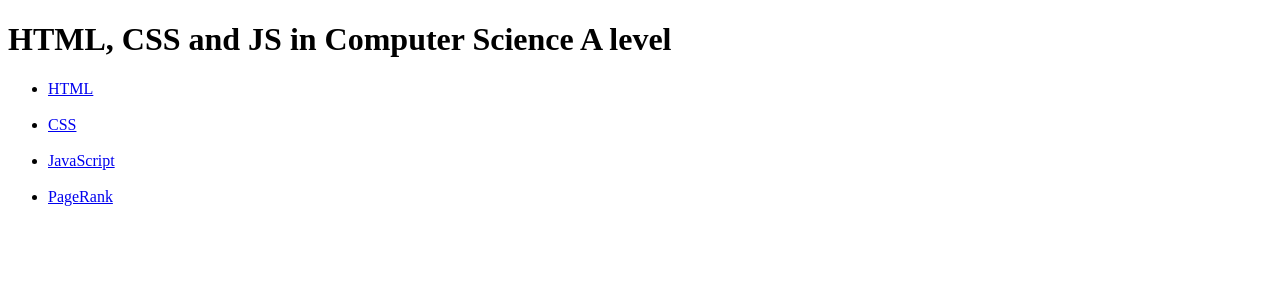
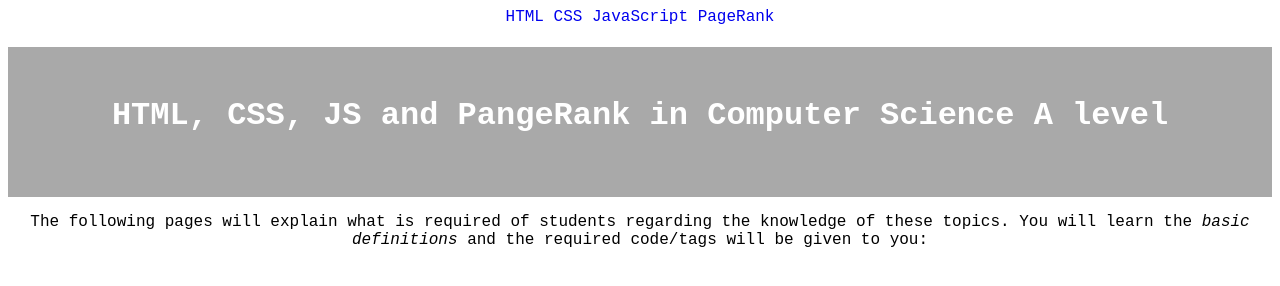
Before and after one commit to matt-dot/website-for-pak, a plain HTML site: page index.html in a window 1280 px wide. Drawn offline with Linux system fonts and the light colour scheme; files whose address does not match are found by name; a web font is replaced by a local one.

Commit message:
second commit

```diff
--- a/index.html
+++ b/index.html
@@ -2,23 +2,24 @@
 <html>
 <head>
 	<meta charset="utf-8">
-	<link rel="stylesheet" type="text/css" href="file:///Users/mattlangley/OneDrive - Suffolk One/Computer Science/Year 1/Sublime - Website/style-sheet.css">
+	<link rel="stylesheet" type="text/css" href="file:///Users/mattlangley/Website%20Clone/website-for-pak/style-sheet.css">
+
 </head>
 
 <title>Home page</title>
 
 <body>
+	<nav>
+	<a class="links" href="file:///Users/mattlangley/Website%20Clone/website-for-pak/HTML-info.html">HTML</a>
+	<a class="links" href="file:///Users/mattlangley/Website%20Clone/website-for-pak/CSS-info.html">CSS</a>
+	<a class="links" href="file:///Users/mattlangley/Website%20Clone/website-for-pak/JS-info.html">JavaScript</a>
+	<a class="links" href="file:///Users/mattlangley/Website%20Clone/website-for-pak/PR-info.html">PageRank</a>
+	</nav>
+	<div id="title">
+	<h1>HTML, CSS, JS and PangeRank in Computer Science A level</h1>
+	</div>
+	<p>The following pages will explain what is required of students regarding the knowledge of these topics. You will learn the <em>basic definitions</em>  and the required code/tags will be given to you:</p>
 
-	<h1>HTML, CSS and JS in Computer Science A level</h1>
-
-
-	<ul>
-
-		<li id ="li1"><a href="file:///Users/mattlangley/OneDrive - Suffolk One/Computer Science/Year 1/Sublime - Website/HTML-info.html">HTML</a></li> <br>
-		<li><a href="file:///Users/mattlangley/OneDrive - Suffolk One/Computer Science/Year 1/Sublime - Website/CSS-info.html">CSS</a></li> <br>
-		<li><a href="file:///Users/mattlangley/OneDrive - Suffolk One/Computer Science/Year 1/Sublime - Website/JS-info.html">JavaScript</a></li> <br>
-		<li><a href="file:///Users/mattlangley/OneDrive - Suffolk One/Computer Science/Year 1/Sublime - Website/PR-info.html">PageRank </a></li> <br>
-	</ul>
 
 </body>
 </html>
--- a/style-sheet.css
+++ b/style-sheet.css
@@ -0,0 +1,50 @@
+body {
+	text-align: center;
+	font-family: 'Roboto Mono', monospace;
+}
+#title h1 {
+	color: white;
+	padding-top: 50px;
+	padding-bottom: 50px;
+
+}
+
+#title {
+	background-color: #a9a9a9;
+	height: 150px;
+}
+
+@font-face {
+  font-family: 'Roboto Mono';
+  font-style: normal;
+  font-weight: 400;
+  font-display: swap;
+  src: local('Roboto Mono'), local('RobotoMono-Regular'), url(https://fonts.gstatic.com/s/robotomono/v7/L0x5DF4xlVMF-BfR8bXMIjhLq3-cXbKD.woff2) format('woff2');
+  unicode-range: U+0000-00FF, U+0131, U+0152-0153, U+02BB-02BC, U+02C6, U+02DA, U+02DC, U+2000-206F, U+2074, U+20AC, U+2122, U+2191, U+2193, U+2212, U+2215, U+FEFF, U+FFFD;
+}
+
+nav {
+
+
+
+}
+
+.links {
+
+
+
+}
+
+a:link {
+	text-decoration: none;
+	color: a9a9a9;
+}
+
+a:hover {
+	text-decoration: underline;
+}
+
+a:visited {
+	text-decoration: none;
+	color: a9a9a9;
+}
```
Also changed, not shown: CSS-info.html (+3 -1 lines), HTML-info.html (+1 -0 lines), JS-info.html (+3 -1 lines).
